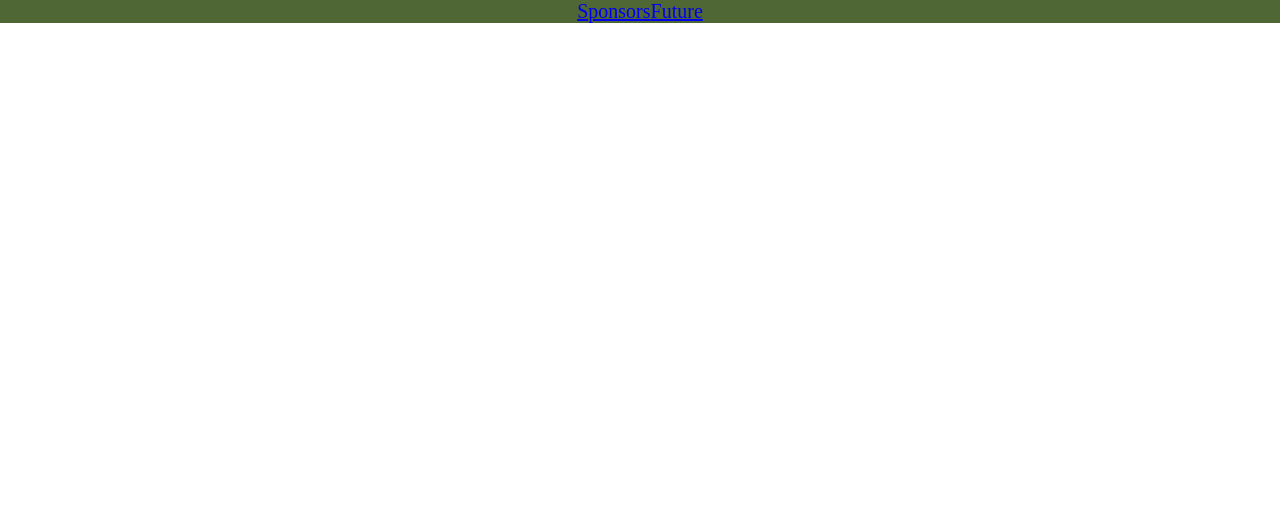
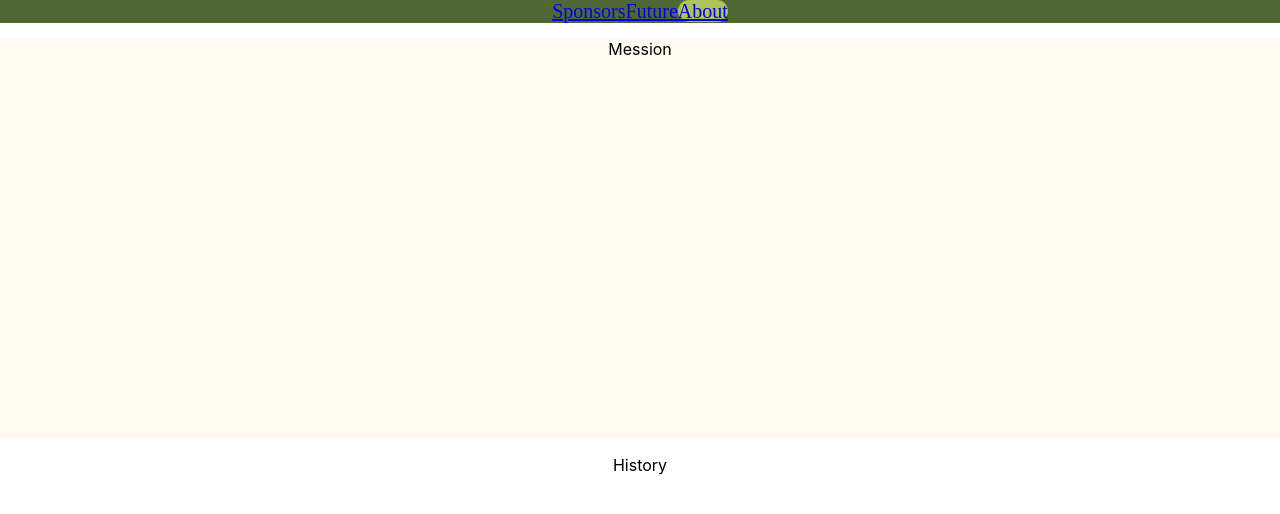
Before and after one commit to Becky-Hu-82/THA-website, a React (Create React App) app: page /about in a window 1280 px wide. Shown: the top 514 px of the page. Built offline with nearby package versions, Linux system fonts and the light colour scheme.

Commit message:
second amend

```diff
--- a/src/App.js
+++ b/src/App.js
@@ -2,6 +2,7 @@ import { BrowserRouter as Router, Switch, Route } from 'react-router-dom';
 import Future from './pages/Future';
 import Sponsors from './pages/Sponsors';
 import Navbar from './components/Navbar/Navbar';
+import About from './pages/About';
 import './App.css';
 
 function App() {
@@ -12,6 +13,7 @@ function App() {
         <Switch>
           <Route path='/future' component={Future} />
           <Route path='/sponsors' component={Sponsors} />
+          <Route path='/about' component={About} />
         </Switch>
       </div>
     </Router>
--- a/src/components/Navbar/Navbar.jsx
+++ b/src/components/Navbar/Navbar.jsx
@@ -22,6 +22,12 @@ const Navbar = () => {
       >
         Future
       </Link>
+      <Link
+        to='/about'
+        className={isCurrentPage('/about') ? 'nav-link-active' : 'nav-link'}
+      >
+        About
+      </Link>
     </div>
   );
 };
--- a/src/pages/About.jsx
+++ b/src/pages/About.jsx
@@ -1,7 +1,9 @@
 import GeneralBackground from '../components/GeneralBackground/GeneralBackground';
-import './About.css';
+
+//import './About.css';
 const About = () => {
-    return (<div>Hello,About</div>)
-};
+    const sections = [<p>Mession</p>, <p>History</p>];
+    return <GeneralBackground sections={sections} />;
+  };
 
 export default About;
```
